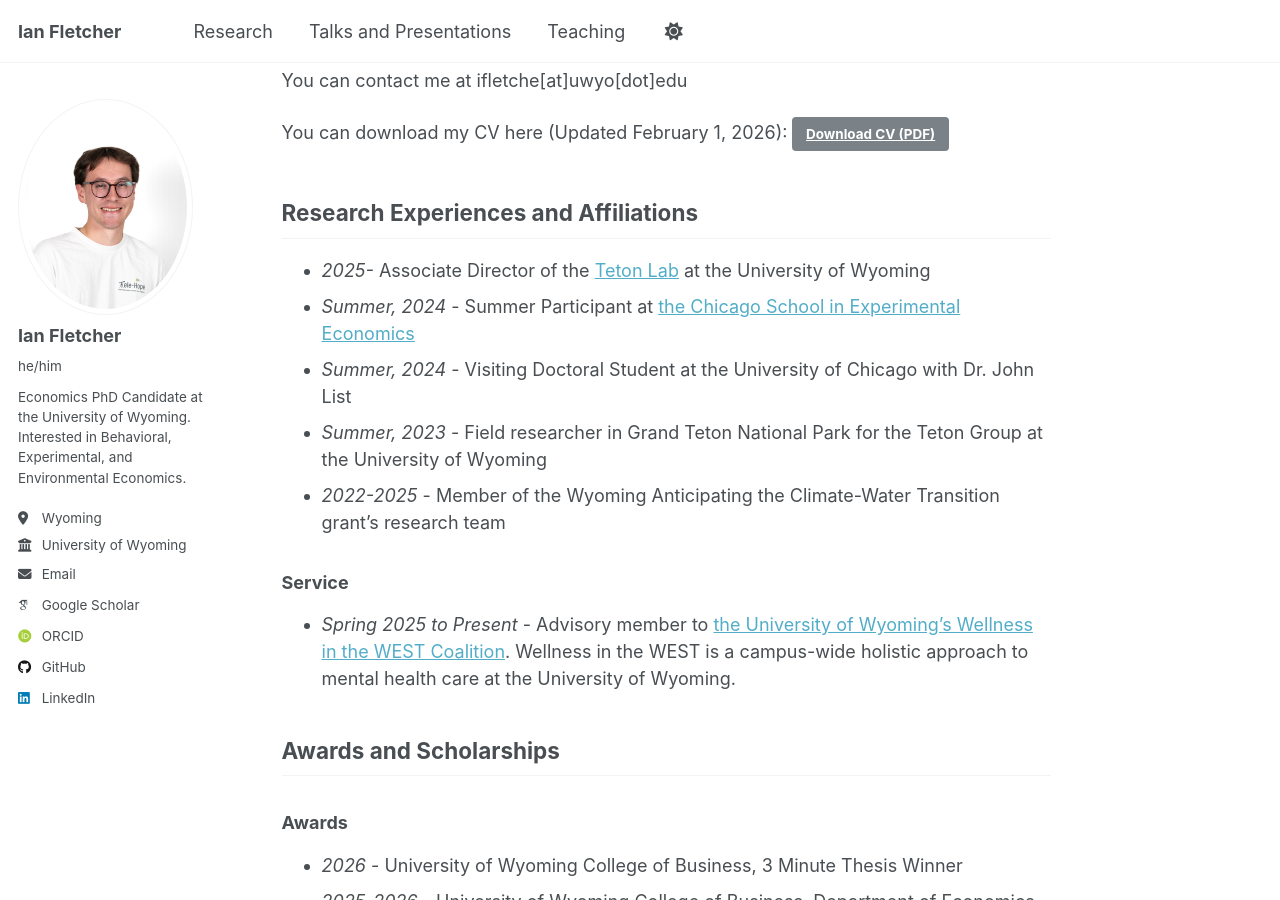
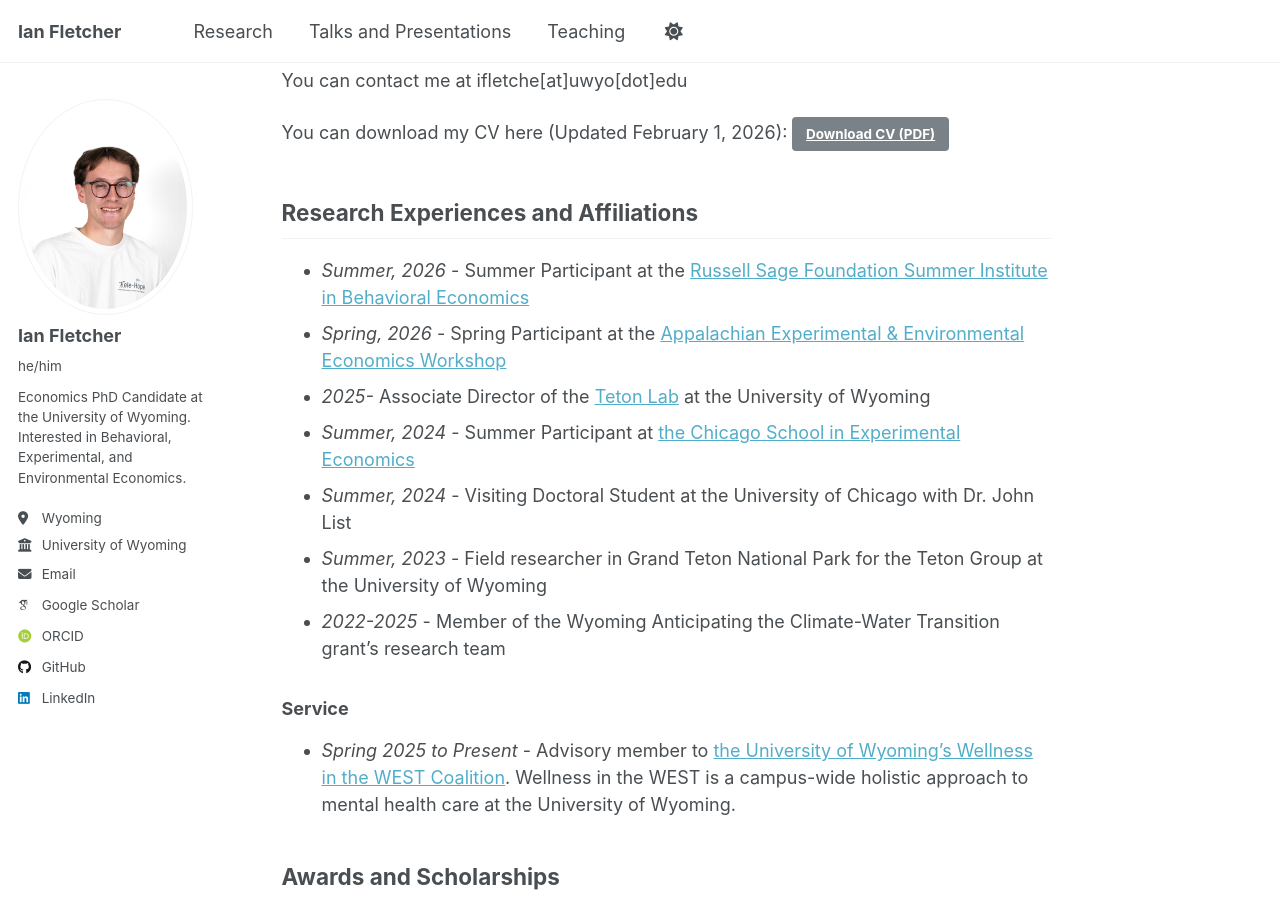
Before and after one commit to fletcherian/fletcherian.github.io, a Jekyll site: the page built from _pages/about.md, in a window 1280 px wide and 900 px high, scrolled down 510 px. Built offline with Jekyll 4.4.1, drawn with Linux system fonts in a browser that asks for light colours; some web fonts are replaced; a script that is not in the unit is left out.

Commit message:
Update about.md

```diff
--- a/_pages/about.md
+++ b/_pages/about.md
@@ -19,6 +19,8 @@ You can contact me at ifletche\[at\]uwyo\[dot\]edu
 You can download my CV here (Updated February 1, 2026): [Download CV (PDF)](https://fletcherian.github.io/files/Fletcher-CV-Feb26.pdf){: .btn}
 
 ## Research Experiences and Affiliations
+* _Summer, 2026_ - Summer Participant at the [Russell Sage Foundation Summer Institute in Behavioral Economics](https://laibson.scholars.harvard.edu/rsfcamp)
+* _Spring, 2026_ - Spring Participant at the [Appalachian Experimental & Environmental Economics Workshop](https://appexpecon26.weebly.com/)
 * _2025-_ Associate Director of the [Teton Lab](https://www.teton-lab.org/) at the University of Wyoming
 * _Summer, 2024_ - Summer Participant at [the Chicago School in Experimental Economics](https://voices.uchicago.edu/jlist/the-chicago-school-in-experimental-economics-csee/)
 * _Summer, 2024_ - Visiting Doctoral Student at the University of Chicago with Dr. John List
```
